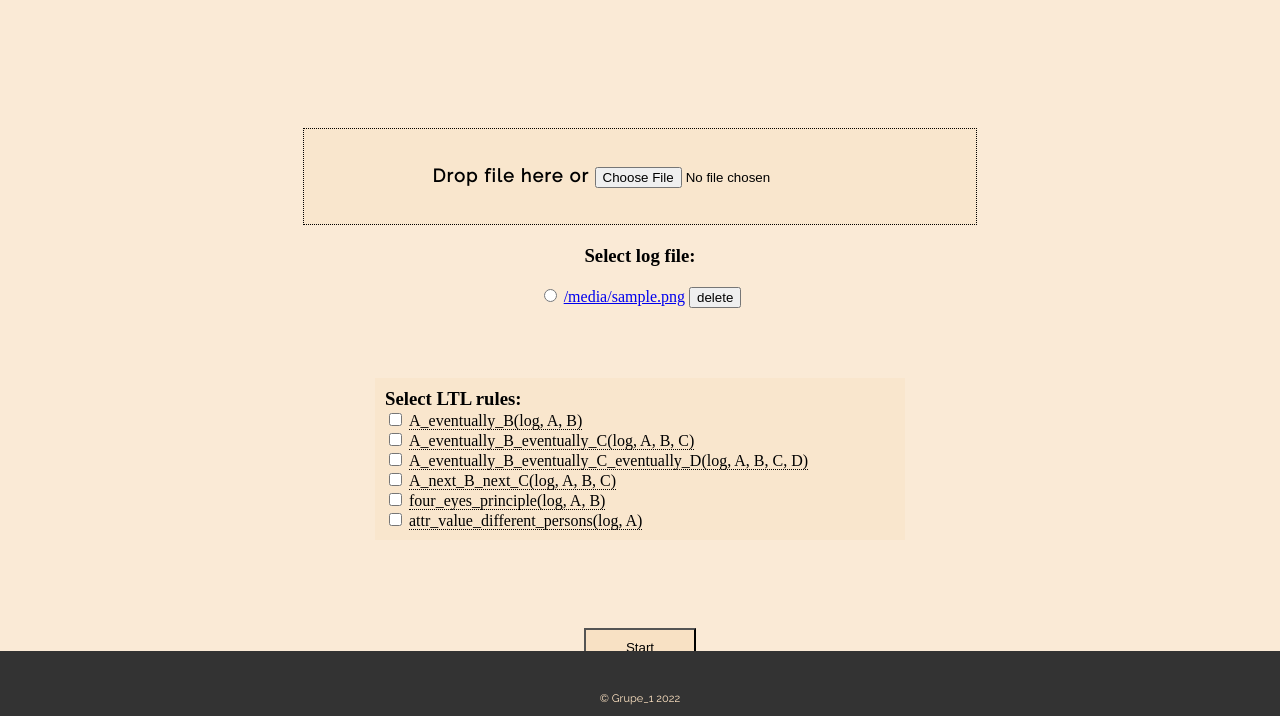
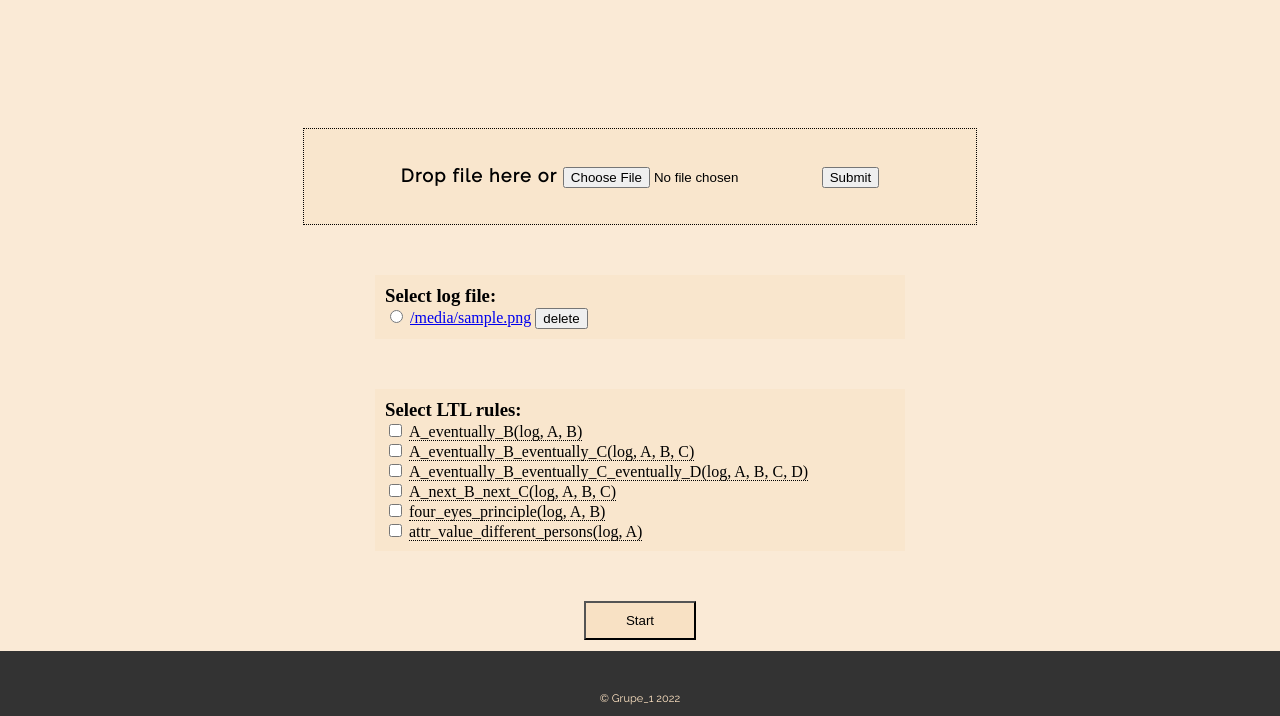
Before and after one commit to meesyice/A-customizable-interface-for-LTL-Checking, a Flask app: template app/frontend/templates/index.html in a window 1280 px wide. Shown: the part 84-800 px from the top of the page. Run offline with Flask 2, Linux system fonts and the light colour scheme; the template is opened without the code that fills it: most values are stand-ins (such as "Sample title", 1, 10 or a date in 2020).

Commit message:
create a button for submitting file exclusively

```diff
--- a/app/frontend/static/styles/globals.css
+++ b/app/frontend/static/styles/globals.css
@@ -42,7 +42,7 @@
 
 .filters{
   background-color: hsl(34, 78%, 89%);
-  margin: 70px auto;
+  margin: 50px auto;
   text-align: justify;
   width: 510px;
 
--- a/app/frontend/templates/index.html
+++ b/app/frontend/templates/index.html
@@ -33,10 +33,13 @@
 
             <label for="myfile">Drop file here or</label>
             <input required id="myfile"  name="datei" type="file" size="50" accept=".xes">
+            <input type="submit" value="Submit">
           </section>
+        </form>
+        <form action="/applyLTL" method="post" enctype="multipart/form-data">
           <div id="s">
             {% if files %}
-            <section class="files">
+            <section class="filters">
               <h3>Select log file:</h3>
               <div class='uploaded_files'>
                 {% for file in files %}
@@ -77,7 +80,6 @@
 
             </section>
           </div>
-          <br>
           <input class="boton" type="submit" value="Start">
         </form>
 
```
Also changed, not shown: app/frontend/templates/views/views.py (+7 -0 lines).
